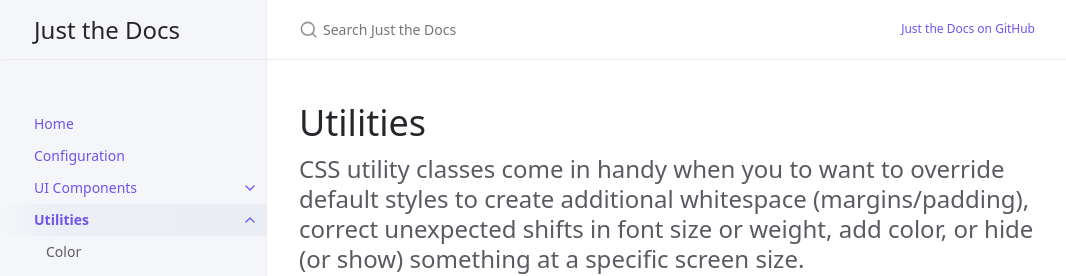
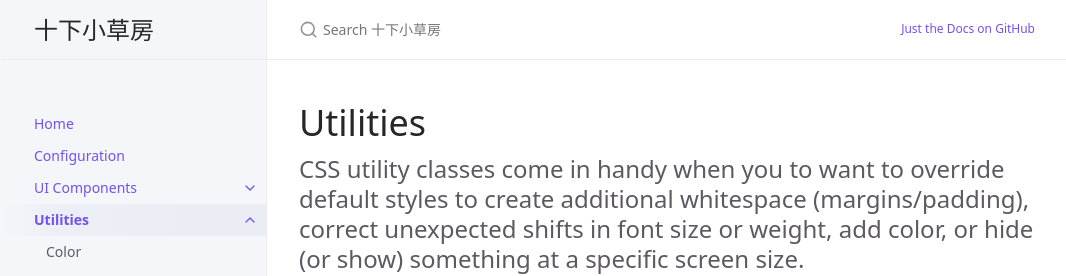
Before and after one commit to 1498047434/myblog, a Jekyll site: the page built from docs/utilities/utilities.md, in a window 1280 px wide. Shown: the top 276 px of the page, without its empty margins (105-1171 px from the left). Built offline with Jekyll 4.4.1, drawn with Linux system fonts in a browser that asks for light colours.

Commit message:
Update _config.yml

```diff
--- a/_config.yml
+++ b/_config.yml
@@ -13,10 +13,10 @@
 # you will see them accessed via {{ site.title }}, {{ site.github_repo }}, and so on.
 # You can create any custom variable you would like, and they will be accessible
 # in the templates via {{ site.myvariable }}.
-title: Just the Docs
+title: 十下小草房
 description: A Jekyll theme for documentation
-baseurl: "/just-the-docs" # the subpath of your site, e.g. /blog
-url: "https://pmarsceill.github.io" # the base hostname & protocol for your site, e.g. http://example.com
+baseurl: "/myblog" # the subpath of your site, e.g. /blog
+url: "https://1498047434.github.io/" # the base hostname & protocol for your site, e.g. http://example.com
 
 permalink: pretty
 exclude: ["node_modules/", "*.gemspec", "*.gem", "Gemfile", "Gemfile.lock", "package.json", "package-lock.json",  "script/", "LICENSE.txt", "lib/", "bin/", "README.md", "Rakefile"
```
